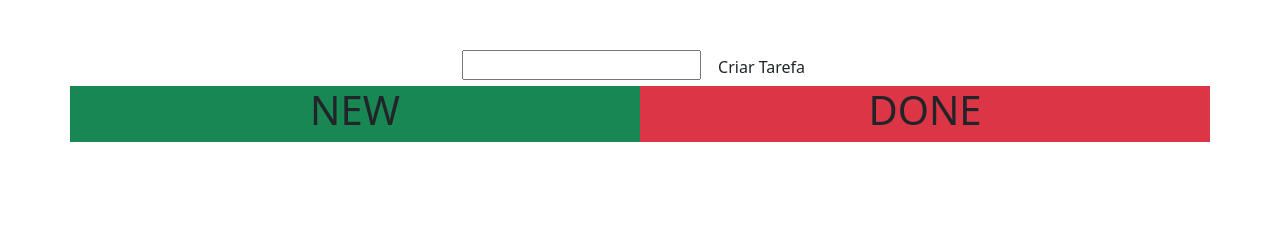
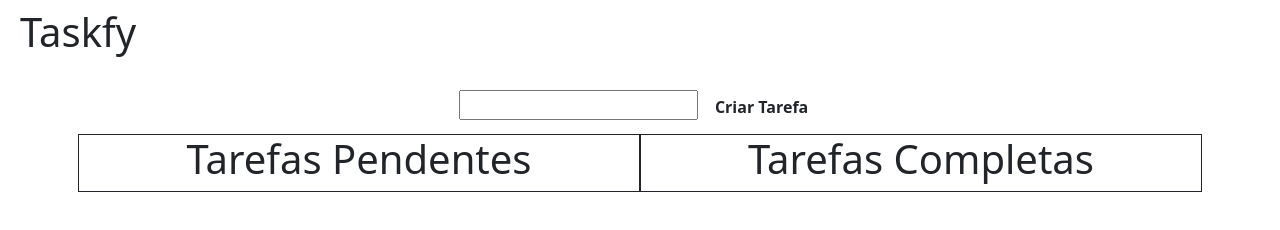
Before and after one commit to Matheuspz/Fabrica-de-Software-Taskfy, a plain HTML site: page Taskfy/index.html in a window 1280 px wide. Drawn offline with nearby package versions, Linux system fonts and the light colour scheme.

Commit message:
Add files via upload

```diff
--- a/Taskfy/index.html
+++ b/Taskfy/index.html
@@ -9,30 +9,21 @@
     <script src="js/script.js" defer></script>
 </head>
 <body>
+<div class="container text-start m-2"><h1>Taskfy</h1></div>
 <br>
-<br>
-    <div class="container text-center ">
+    <div class="container text-center">
         <input type="text" id="taskNameInput">
-        <button onclick="AddTask()" id="addTaskBtn" class="btn">Criar Tarefa</button>
-
-        <div class="row">
-            <div class="col bg-success" id="new">
-                <h1>NEW</h1>
+        <button onclick="AddTask()" id="addTaskBtn" class="btn"><b>Criar Tarefa</b></button>
+        <div class="row p-2">
+            <div class="col border border-1 border-dark" id="new">
+                <h1>Tarefas Pendentes</h1>
 
             </div>
 
-            <!--<div class="col bg-primary" id="working">
-                <h1>WORKING</h1>
-
-            </div> -->
-
-            <div class="col bg-danger" id="done">
-                <h1>DONE</h1>
+            <div class="col border border-1 border-dark" id="done">
+                <h1>Tarefas Completas</h1>
 
             </div>
-
-
-
         </div>
     </div>
 
--- a/Taskfy/js/script.js
+++ b/Taskfy/js/script.js
@@ -24,8 +24,8 @@ function AddTask() {
             //console.log(id)
 
             task.innerHTML = `
-        <div class="col bg-white border border-2 border-dark" id="${id}">
-            <div class="col" id="taskName">
+        <div class="col bg-white border border-1 border-dark p-2" id="${id}">
+            <div class="col fs-4" id="taskName">
                 ${name}
             </div>
             <div class="col">
```
